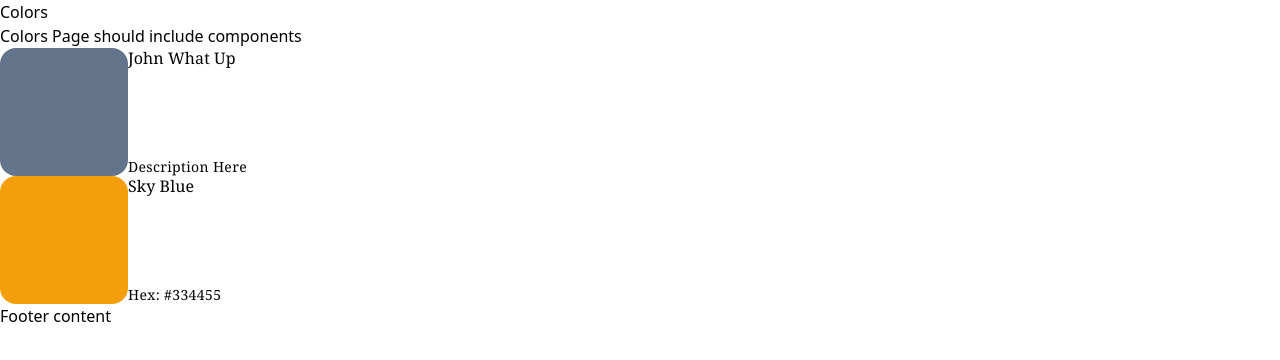
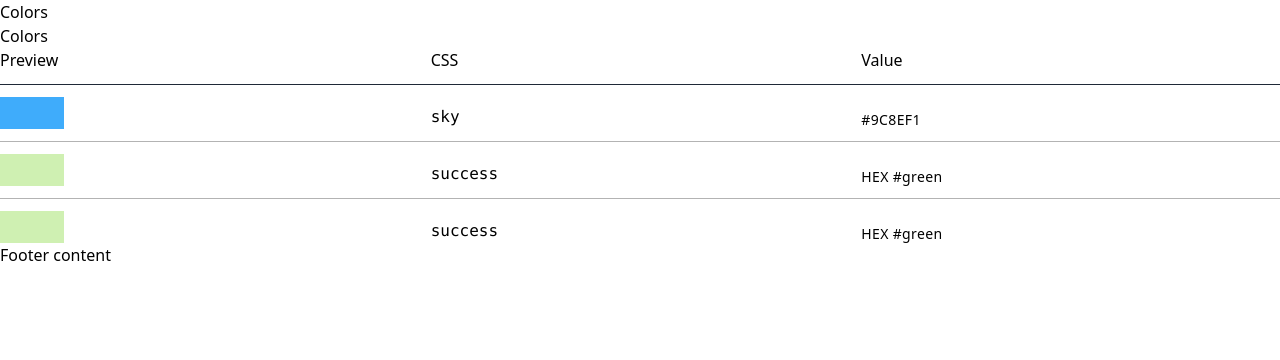
Before and after one commit to johnhoysa/styleguide-react, a React (Create React App) app: page /colors in a window 1280 px wide. Shown: the top 360 px of the page. Built offline with nearby package versions, Linux system fonts and the light colour scheme.

Commit message:
swatch layout progress

```diff
--- a/src/components/Swatch.js
+++ b/src/components/Swatch.js
@@ -1,20 +1,16 @@
-import React from "react";
-//import styled from "styled-components";
+import React from 'react';
 
-const Swatch = ({ color, title, description }) => {
-  const swatchWrap = `@apply flex`;
-  const swatchColor = `@apply ${color} w-32 h-32 rounded-2xl`;
-  const swatchContent = `@apply flex flex-col justify-between`;
-  const swatchTitle = `@apply `;
-  const swatchDesc = `@apply text-sm`;
+const Swatch = ({ additionalClasses, color, name, value }) => {
+  const swatchWrap = `grid grid-cols-3 gap-3 mt-3 items-end`;
+  const swatchColor = `${color} w-16 h-8`;
+  const swatchCode = `font-mono`;
+  const swatchDesc = `font-sans text-sm`;
 
   return (
     <div className={swatchWrap}>
-      <span className={swatchColor}></span>
-      <div className={swatchContent}>
-        <p className={swatchTitle}>{title}</p>
-        <p className={swatchDesc}>{description}</p>
-      </div>
+      <div className={swatchColor}></div>
+      <code className={swatchCode}>{name}</code>
+      <p className={swatchDesc}>{value}</p>
     </div>
   );
 };
--- a/src/styleguide/Colors.js
+++ b/src/styleguide/Colors.js
@@ -1,21 +1,23 @@
-import React from "react";
-import Swatch from "../components/Swatch.js";
+import React from 'react';
+import Swatch from '../components/Swatch.js';
 
 const Colors = () => {
   return (
-    <div>
-      <h1>Colors Page should include components</h1>
-      <Swatch
-        color="bg-slate-500"
-        title="John What Up"
-        description="Description Here"
-      />
-      <Swatch
-        color="bg-amber-500"
-        title="Sky Blue"
-        description="Hex: #334455"
-      />
-    </div>
+    <section>
+      <div className="page-title">Colors</div>
+
+      <div className="grid grid-cols-3 gap-3">
+        <span className="">Preview</span>
+        <span className="">CSS</span>
+        <span className="">Value</span>
+      </div>
+      <hr class="bg-gray-800"></hr>
+      <Swatch color="bg-sky" name="sky" value="#9C8EF1" />
+      <hr></hr>
+      <Swatch color="bg-success" name="success" value="HEX #green" />
+      <hr></hr>
+      <Swatch color="bg-success" name="success" value="HEX #green" />
+    </section>
   );
 };
 
```
